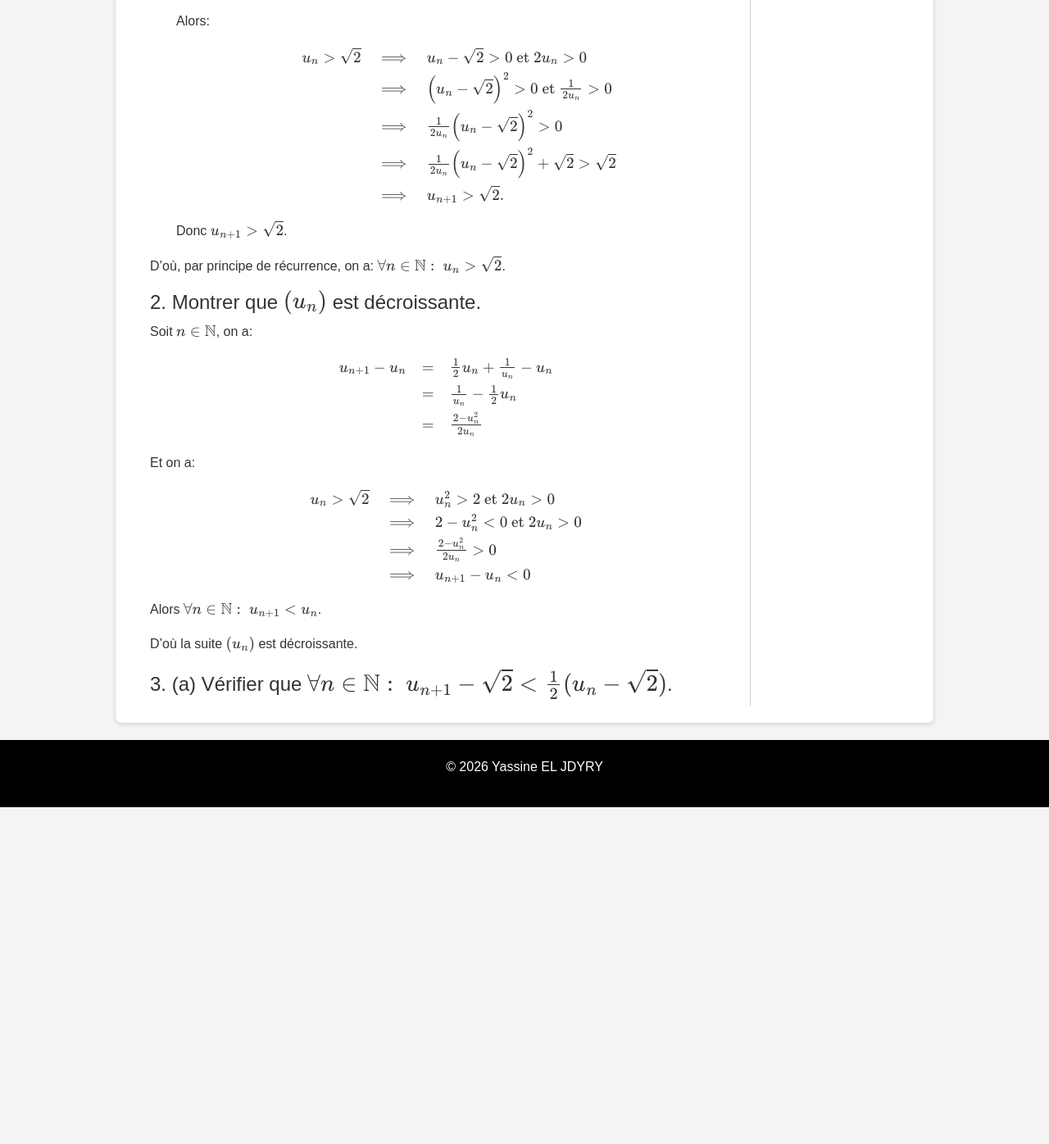
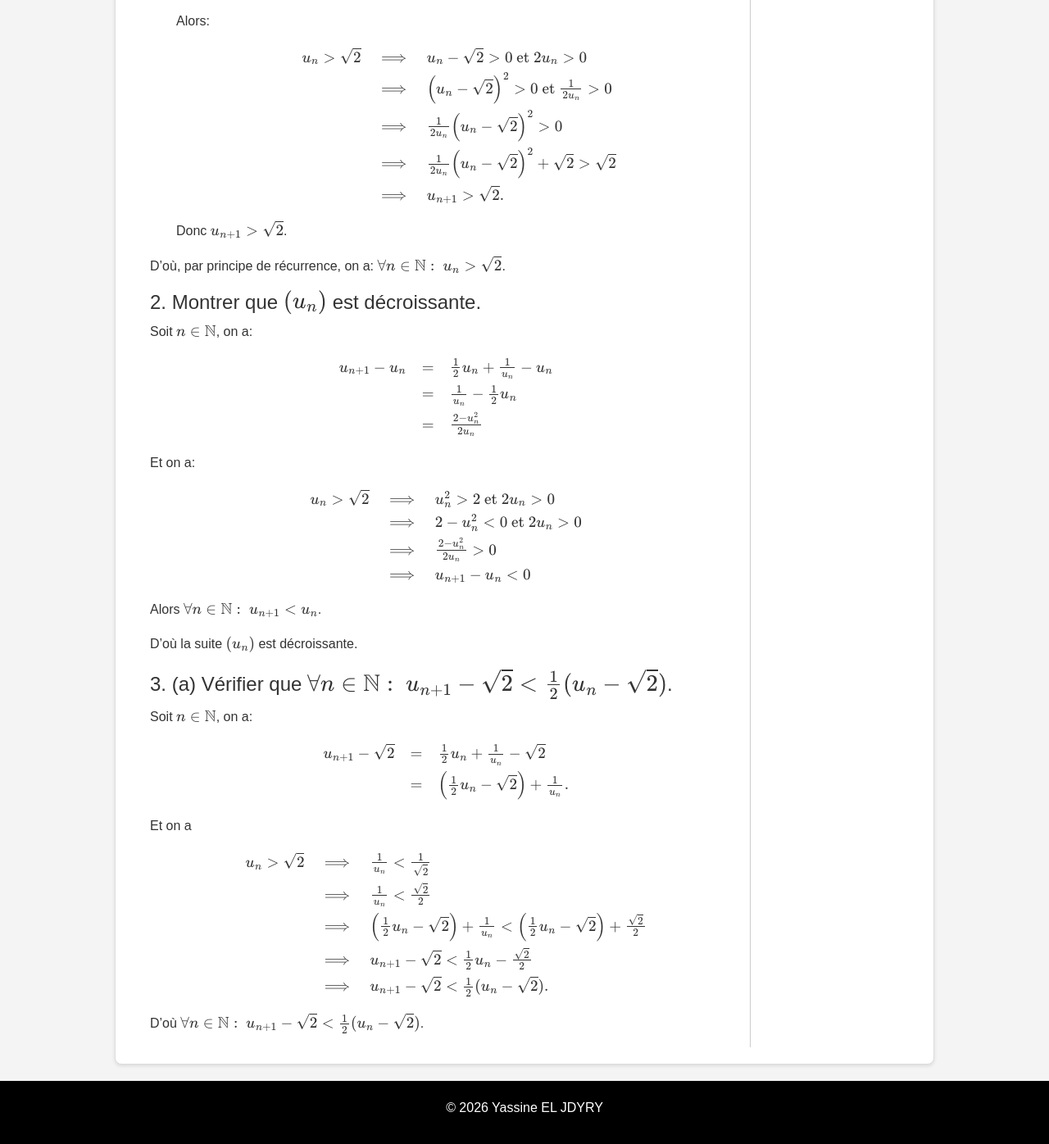
Before and after one commit to learninmath/learninmath.github.io, a Jekyll site: the page built from _2bpc/chapitre4.md, in a window 1280 px wide and 1400 px high, scrolled down 3487 px. Shown: the top 1396 px of the window at 82% size. Built offline with Jekyll 4.4.1, drawn with Linux system fonts in a browser that asks for light colours; before the commit the page ends 4472 px from its top, so only the background shows below that.

```diff
--- a/_2bpc/chapitre4.md
+++ b/_2bpc/chapitre4.md
@@ -184,7 +184,7 @@ Et on a:
 $$
 \begin{array}{rcl}
 u_n > \sqrt{2} & \implies & u_n^2 > 2 \text{ et } 2u_n > 0 \\
-               & \implies & 2 - u_n^2 < 0 \text{ et } 2u_n > 0\\
+               & \implies & 2 - u_n^2 < 0 \text{ et } 2u_n > 0 \\
                & \implies & \frac{2-u_n^2}{2u_n} > 0 \\
                & \implies & u_{n+1} - u_n < 0
 \end{array}
@@ -195,3 +195,26 @@ Alors $\forall n\in\mathbb{N}:\ u_{n+1} < u_n$.
 D'où la suite $(u_n)$ est décroissante.
 
 #### 3. (a) Vérifier que $\forall n\in\mathbb{N}:\ u_{n+1}-\sqrt{2} < \frac12(u_n-\sqrt{2})$.
+
+Soit $n\in\mathbb{N}$, on a:
+
+$$
+\begin{array}{rcl}
+u_{n+1} - \sqrt{2} & = & \frac12 u_n + \frac1{u_n} - \sqrt{2} \\
+                   & = & \left(\frac12 u_n - \sqrt{2}\right) + \frac1{u_n}.
+\end{array}
+$$
+
+Et on a
+
+$$
+\begin{array}{rcl}
+u_n > \sqrt{2} & \implies & \frac1{u_n} < \frac1{\sqrt{2}} \\
+               & \implies & \frac1{u_n} < \frac{\sqrt{2}}2 \\
+               & \implies & \left(\frac12 u_n - \sqrt{2}\right) + \frac1{u_n} < \left(\frac12 u_n - \sqrt{2}\right) + \frac{\sqrt{2}}2 \\
+               & \implies & u_{n+1} - \sqrt{2} < \frac12 u_n - \frac{\sqrt{2}}2 \\
+               & \implies & u_{n+1} - \sqrt{2} < \frac12 (u_n - \sqrt{2}). \\
+\end{array}
+$$
+
+D'où $\forall n\in\mathbb{N}:\ u_{n+1}-\sqrt{2} < \frac12(u_n-\sqrt{2})$.
```
